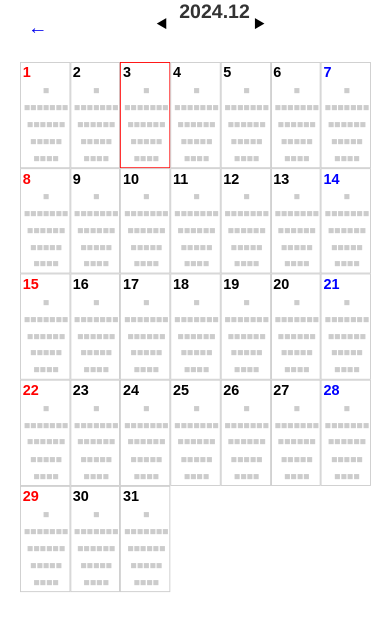
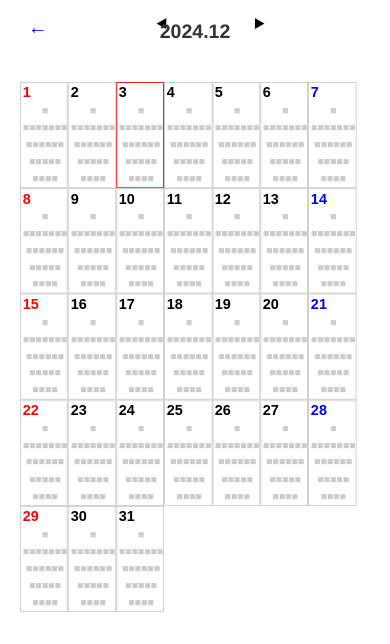
Before and after one commit to rightofthelight/test1, a plain HTML site: page index.html in a window 390 px wide. Drawn offline with Linux system fonts and the light colour scheme.

Commit message:
Update styles.css

```diff
--- a/styles.css
+++ b/styles.css
@@ -253,15 +253,7 @@ button{
 
 
 @media screen and (max-width: 478px) {
-    body {
 
-        transform-origin: top left; /* 拡大の基準を左上に設定 */
-        width: 100%; /* 幅を100%に */
-        height: 100%; /* 高さを100%に */
-        margin-top: auto;
-        margin-bottom: auto;
-        overflow: hidden; /* 拡大によって発生するスクロールバーを隠す */
-    }
 
     .current-date ,#selected-date{
         font-size: 5vw;
```
